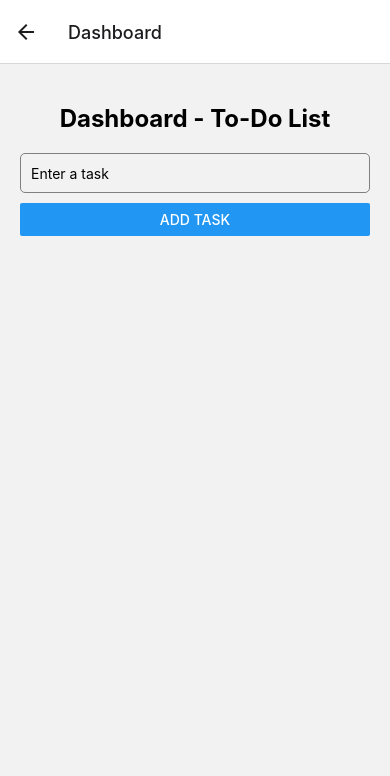
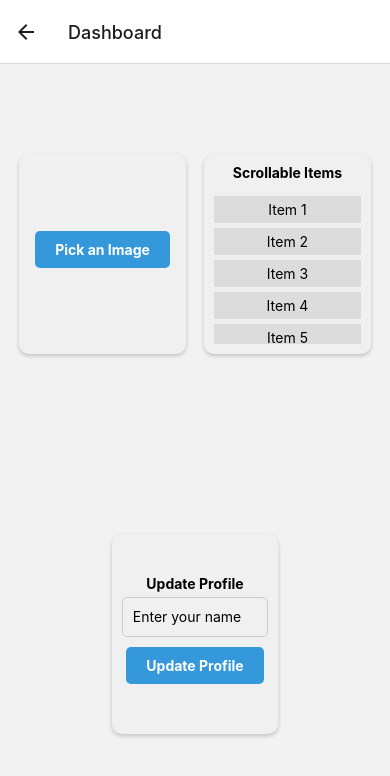
Before and after one commit to shitcodebykaushik/UI_kit, a React Native app: screen /Dashboard in a window 390 px wide. Shown: the top 776 px of the page. Built offline with nearby package versions, Linux system fonts and the light colour scheme.

Commit message:
The following section is added for the leearnig purpose so there no more increamnent as of now

```diff
--- a/src/components/DashboardScreen.jsx
+++ b/src/components/DashboardScreen.jsx
@@ -1,81 +1,127 @@
 import React, { useState } from 'react';
-import { View, Text, TextInput, Button, FlatList, StyleSheet, TouchableOpacity } from 'react-native';
+import { View, Text, TouchableOpacity, StyleSheet, Image, ScrollView, TextInput } from 'react-native';
+import { launchImageLibrary } from 'react-native-image-picker';
 
-export default function DashboardScreen() {
-  const [task, setTask] = useState('');
-  const [tasks, setTasks] = useState([]);
+const FourBoxesPage = () => {
+  const [selectedImage, setSelectedImage] = useState(null);
+  const [profileName, setProfileName] = useState('');
 
-  const addTask = () => {
-    if (task.trim() !== '') {
-      setTasks([...tasks, { id: tasks.length.toString(), text: task }]);
-      setTask('');
-    }
-  };
-
-  const removeTask = (id) => {
-    setTasks(tasks.filter((item) => item.id !== id));
+  // Image Picker Operation
+  const pickImage = () => {
+    launchImageLibrary({}, (response) => {
+      if (response.assets && response.assets.length > 0) {
+        setSelectedImage(response.assets[0].uri);
+      }
+    });
   };
 
   return (
     <View style={styles.container}>
-      <Text style={styles.title}>Dashboard - To-Do List</Text>
-      <TextInput
-        style={styles.input}
-        placeholder="Enter a task"
-        value={task}
-        onChangeText={setTask}
-      />
-      <Button title="Add Task" onPress={addTask} />
-      <FlatList
-        data={tasks}
-        keyExtractor={(item) => item.id}
-        renderItem={({ item }) => (
-          <View style={styles.taskContainer}>
-            <Text style={styles.taskText}>{item.text}</Text>
-            <TouchableOpacity onPress={() => removeTask(item.id)}>
-              <Text style={styles.deleteText}>Delete</Text>
-            </TouchableOpacity>
-          </View>
+      {/* Box 1: Image Picker */}
+      <View style={styles.box}>
+        <TouchableOpacity onPress={pickImage} style={styles.button}>
+          <Text style={styles.buttonText}>Pick an Image</Text>
+        </TouchableOpacity>
+        {selectedImage && (
+          <Image source={{ uri: selectedImage }} style={styles.image} />
         )}
-      />
+      </View>
+
+      {/* Box 2: Scrollable List */}
+      <View style={styles.box}>
+        <Text style={styles.boxTitle}>Scrollable Items</Text>
+        <ScrollView style={styles.scrollView}>
+          {Array.from({ length: 10 }, (_, index) => (
+            <Text key={index} style={styles.scrollItem}>
+              Item {index + 1}
+            </Text>
+          ))}
+        </ScrollView>
+      </View>
+
+      {/* Box 3: Update Profile */}
+      <View style={styles.box}>
+        <Text style={styles.boxTitle}>Update Profile</Text>
+        <TextInput
+          style={styles.textInput}
+          placeholder="Enter your name"
+          value={profileName}
+          onChangeText={setProfileName}
+        />
+        <TouchableOpacity
+          style={styles.button}
+          onPress={() => alert(`Profile updated for ${profileName}`)}
+        >
+          <Text style={styles.buttonText}>Update Profile</Text>
+        </TouchableOpacity>
+      </View>
     </View>
   );
-}
+};
 
 const styles = StyleSheet.create({
   container: {
     flex: 1,
+    flexDirection: 'row',
+    flexWrap: 'wrap',
+    justifyContent: 'space-around',
+    alignItems: 'center',
+    padding: 10,
+  },
+  box: {
+    width: '45%',
+    height: 200,
+    marginBottom: 20,
+    backgroundColor: '#f0f0f0',
+    justifyContent: 'center',
+    alignItems: 'center',
+    borderRadius: 10,
+    padding: 10,
+    elevation: 3,
+    shadowColor: '#000',
+    shadowOffset: { width: 0, height: 2 },
+    shadowOpacity: 0.2,
+    shadowRadius: 4,
+  },
+  button: {
+    paddingVertical: 10,
     paddingHorizontal: 20,
-    paddingTop: 40,
+    backgroundColor: '#3498db',
+    borderRadius: 5,
+    marginBottom: 10,
   },
-  title: {
-    fontSize: 24,
+  buttonText: {
+    color: 'white',
     fontWeight: 'bold',
-    marginBottom: 20,
+  },
+  image: {
+    width: 100,
+    height: 100,
+    marginTop: 10,
+  },
+  scrollView: {
+    width: '100%',
+    marginTop: 10,
+  },
+  scrollItem: {
+    padding: 5,
+    backgroundColor: '#dcdcdc',
+    marginBottom: 5,
     textAlign: 'center',
   },
-  input: {
+  boxTitle: {
+    fontWeight: 'bold',
+    marginBottom: 5,
+  },
+  textInput: {
+    width: '100%',
     height: 40,
-    borderColor: 'gray',
+    borderColor: '#ccc',
     borderWidth: 1,
+    paddingHorizontal: 10,
     marginBottom: 10,
-    paddingHorizontal: 10,
     borderRadius: 5,
   },
-  taskContainer: {
-    flexDirection: 'row',
-    justifyContent: 'space-between',
-    padding: 10,
-    marginVertical: 5,
-    backgroundColor: '#f9f9f9',
-    borderRadius: 5,
-    borderColor: 'gray',
-    borderWidth: 1,
-  },
-  taskText: {
-    fontSize: 16,
-  },
-  deleteText: {
-    color: 'red',
-  },
 });
+
+export default FourBoxesPage;
```
Also changed, not shown: src/components/BottomTabs.jsx (added, +149 -0 lines).
